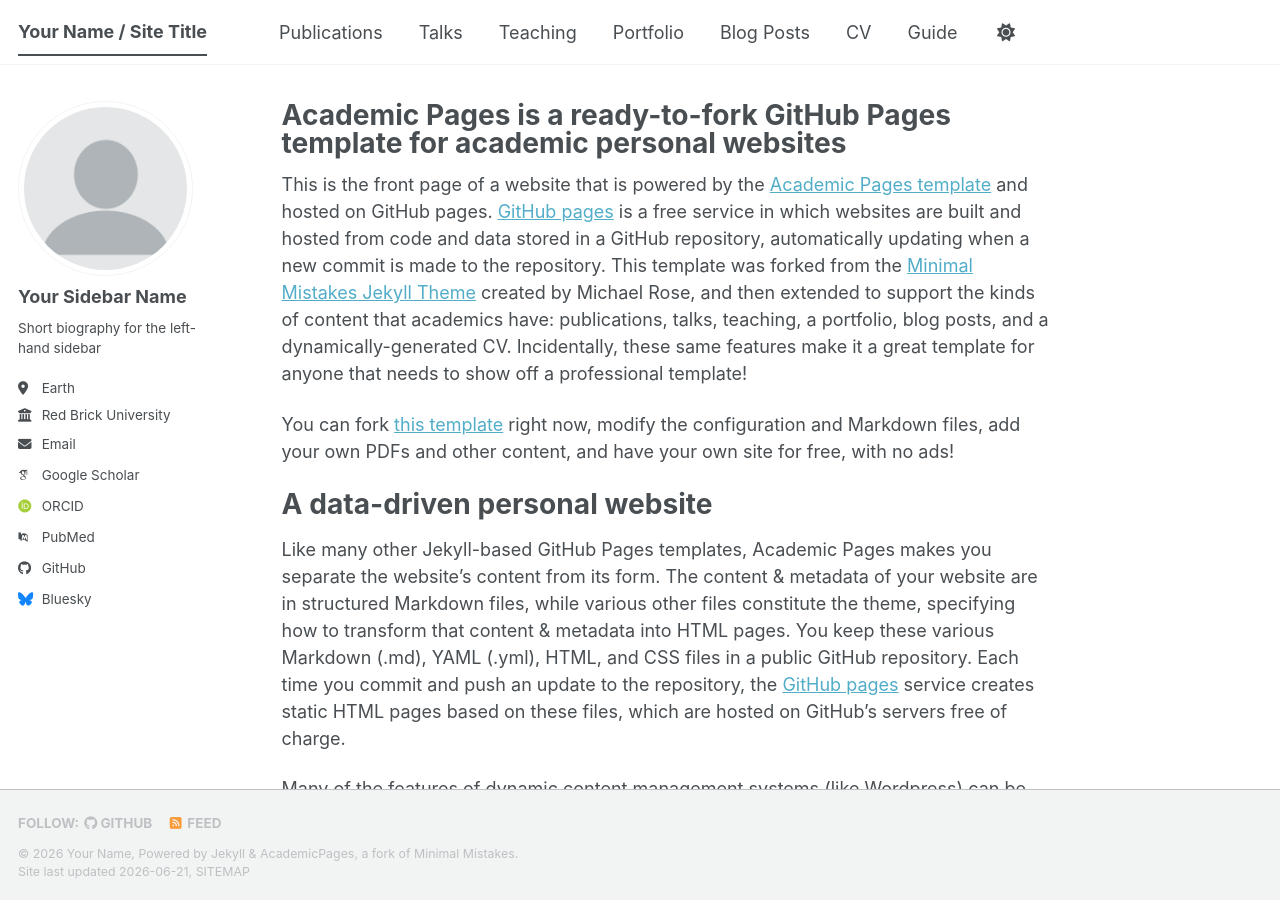
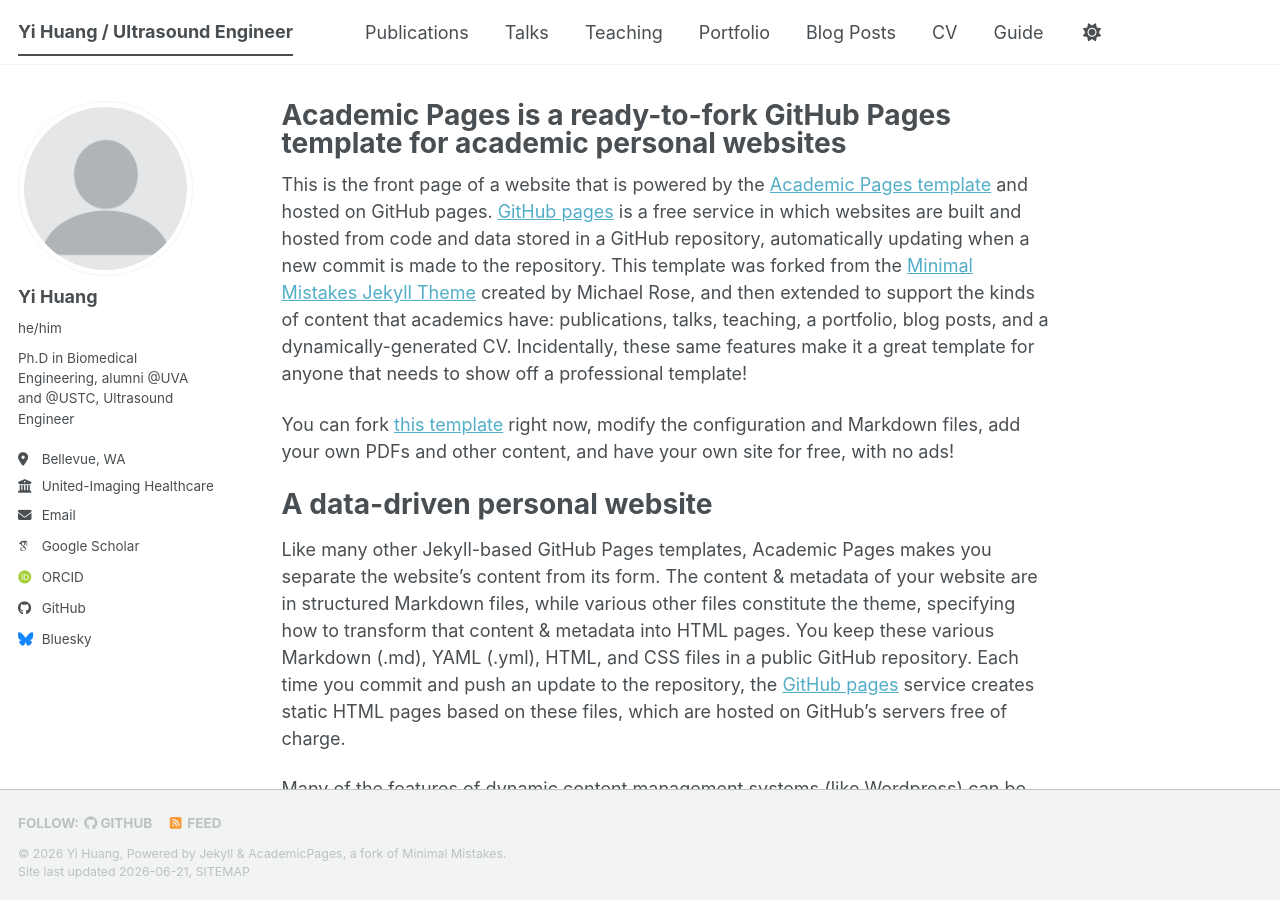
Before and after one commit to YiHuang1602/YiHuang1602.github.io, a Jekyll site: the page built from _pages/about.md, in a window 1280 px wide and 900 px high. Built offline with Jekyll 4.4.1, drawn with Linux system fonts in a browser that asks for light colours; some web fonts are replaced; a script bundle is joined from its source files by our own code; library files that are not in the unit come from our copies.

Commit message:
Update personal information in _config.yml

```diff
--- a/_config.yml
+++ b/_config.yml
@@ -9,10 +9,10 @@
 # Basic Site Settings
 locale                   : "en-US"
 site_theme               : "default" # The available themes options are "default", "air", "sunrise", "mint", "dirt" and "contrast"
-title                    : "Your Name / Site Title"
+title                    : "Yi Huang / Ultrasound Engineer"
 title_separator          : "-"
-name                     : &name "Your Name"
-description              : &description "Your Name's academic portfolio"   # Update this with a general description of your site, this is the default if not overridden by a page
+name                     : &name "Yi Huang"
+description              : &description "Yi Huang's personal portfolio"   # Update this with a general description of your site, this is the default if not overridden by a page
 url                      : https://YiHuang1602.github.io # The base hostname & protocol for your site e.g. "https://[your GitHub username].github.io",
                                                            # or if you already have some other page hosted on Github then use "https://[your GitHub username].github.io/[Your Repo Name]"
 baseurl                  : "" # the subpath of your site, e.g. "/blog"
@@ -24,24 +24,25 @@ repository               : "YiHuang1602/YiHuang1602.github.io"
 author:
   # Biographic information
   avatar           : "profile.png"
-  name             : "Your Sidebar Name"
-  pronouns         : # example: "she/her"
-  bio              : "Short biography for the left-hand sidebar"
-  location         : "Earth"
-  employer         : "Red Brick University"
+  name             : "Yi Huang"
+  pronouns         : "he/him"
+  bio              : "Ph.D in Biomedical Engineering, alumni @UVA and @USTC, Ultrasound Engineer"
+  location         : "Bellevue, WA"
+  employer         : "United-Imaging Healthcare North America"
   uri              : # URL
-  email            : "none@example.org"
+  email            : "yh5kd1602@outlook.com"
+  linkedin         : "https://www.linkedin.com/in/yi-huang-57a1071b7/"
 
   # Academic websites
   academia         : # URL
   arxiv            : # URL - Update with the correct link to your profile
-  googlescholar    : "https://scholar.google.com/citations?user=PS_CX0AAAAAJ"
+  googlescholar    : "https://scholar.google.com/citations?user=RWO-0lgAAAAJ&hl=en"
   inspire-hep      : # URL
   impactstory      : # URL
-  orcid            : "https://orcid.org/yourorcidurl"
+  orcid            : "https://orcid.org/my-orcid?orcid=0009-0003-3029-7343"
   semantic         : # URL
   ssrn             : # URL
-  pubmed           : "https://www.ncbi.nlm.nih.gov/pubmed/?term=john+snow"
+  pubmed           : # "https://www.ncbi.nlm.nih.gov/pubmed/?term=john+snow"
   researchgate     : # URL
   scopus           : # URL
   zotero           : # URL
```
